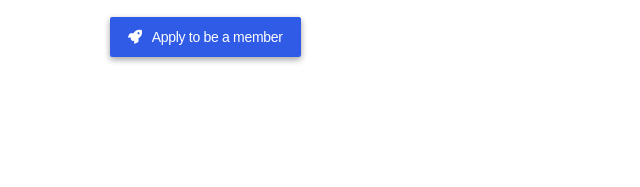
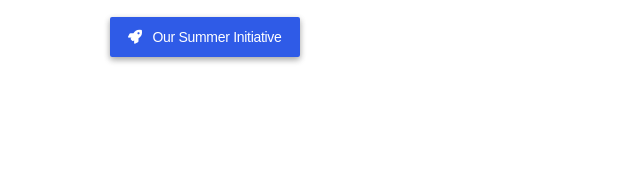
Before and after one commit to dsc-umass/umass-dsc-website, a website: page public/src/index.html in a window 1280 px wide. Shown: the part 380-567 px from the top of the page, 0-640 px from the left. Drawn offline with Linux system fonts and the light colour scheme; files that its build step writes are made by us from their sources; files whose address does not match are found by name; a web font is replaced by a local one.

Commit message:
adding changes

```diff
--- a/package.json
+++ b/package.json
@@ -19,5 +19,4 @@
   "bugs": {
     "url": "https://github.com/"
   }
-
 }
--- a/public/src/index.html
+++ b/public/src/index.html
@@ -110,8 +110,8 @@
                                 </p>
                             </div>
                         </div>
-                        <a href="https://forms.gle/PQyjc5wHiR5W5E3QA" class="hero-button" target="_blank"
-                            rel="noopener"><i class="fa fa-rocket"></i> &nbsp; Apply to be a member</a>
+                        <a href="https://umassdsc.com/summer.html" class="hero-button" target="_blank"
+                            rel="noopener"><i class="fa fa-rocket"></i> &nbsp; Our Summer Initiative</a>
                     </div>
                 </div>
                 <div class="col-12 col-sm-5 ml-auto ml-pic">
```
Also changed, not shown: public/index.html (+1 -1 lines), 1 other file. Lines whose indentation alone changed are shown as unchanged.
